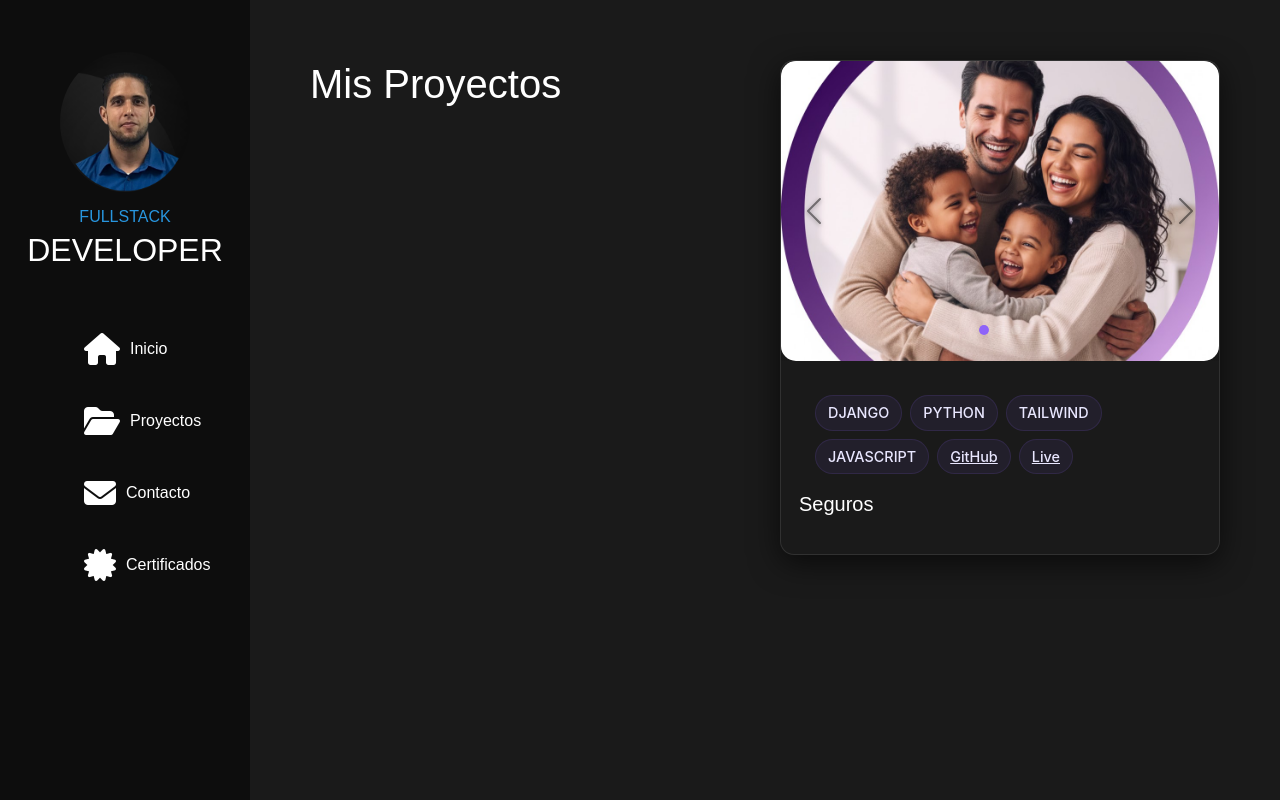
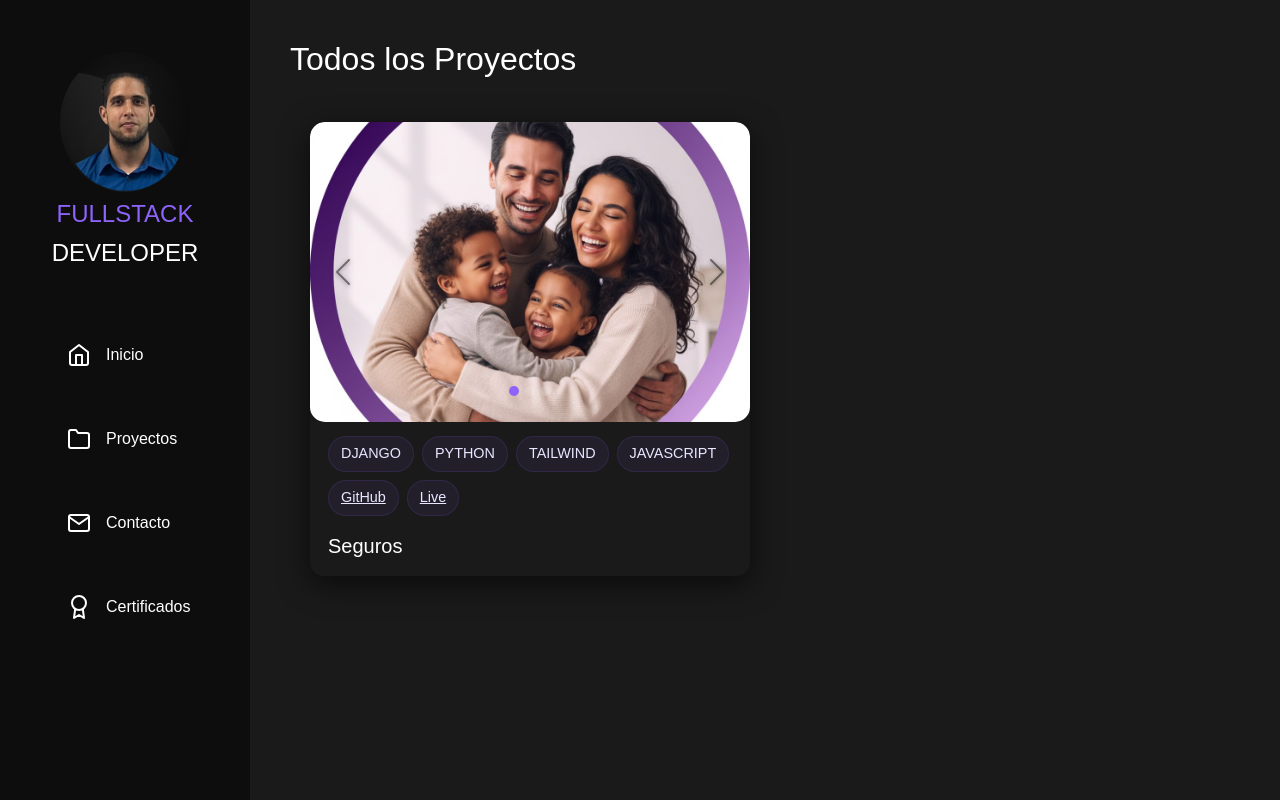
Before and after one commit to Flarxx/PortFolio, a Django app: page /proyectos/ in a window 1280 px wide. Run offline with Django 5.2, Linux system fonts and the light colour scheme; data comes from the database, SQL or seed files in the repository; both versions use the stored data as it was after the commit.

Commit message:
mejoras en el diseño

```diff
--- a/nucleo/static/css/styles.css
+++ b/nucleo/static/css/styles.css
@@ -7,18 +11,24 @@
 body {
     margin: 0;
     font-family: Arial, sans-serif;
-  background-color: #0d0d0d;
+    background-color: #0d0d0d; /* Fondo oscuro principal */
     color: #fff;
-  display: flex;
+    display: flex; /* Permite que la barra lateral y el contenido se alineen */
 }
 
+/* =======================================
+   2. BARRA LATERAL (SIDEBAR)
+   ======================================= */
 .sidebar {
     width: 250px;
     background-color: #0d0d0d;
     padding: 20px;
     box-sizing: border-box;
+    /* Asegura que la barra lateral tenga la altura mínima de la ventana */
+    min-height: 100vh;
 }
 
+/* --- Perfil y Título --- */
 .profile {
     text-align: center;
     margin-bottom: 30px;
@@ -34,8 +44,15 @@ body {
 
 .profile h2 span {
     margin: 10px 0 5px;
+    font-size: 1.5rem;
+}
+
+.develo1 {
+    color: #8e63f9; /* Color azul para énfasis */
+}
+
+.develo {
     font-size: 1rem;
-    color: #2896df;
 }
 
 .profile .tag {
@@ -43,18 +60,17 @@ body {
     color: #aaa;
 }
 
+/* --- Navegación --- */
 nav ul {
     list-style: none;
     padding: 0;
-    margin-left: 4rem;
+    margin-left: 2rem;
     margin-top: 4rem;
-
 }
 
 nav ul li {
-    margin: 15px 0;
-    margin-top: 2.5rem;
-
+    /* Margen de 15px arriba y abajo para separar los enlaces */
+    margin: 40px 0;
 }
 
 nav ul li a {
@@ -62,34 +78,59 @@ nav ul li a {
     text-decoration: none;
     display: flex;
     align-items: center;
-    font-size: 1em;
-
+    font-size: 1rem;
+    padding: 10px 15px;
+    border-radius: 8px;
+    transition: all 0.3s ease;
+    position: relative;
 }
 
-nav ul li a span {
-    margin-right: 10px;
-    font-size: 1.3em;
+/* Estilo para los iconos dentro de los enlaces */
+nav ul li a svg {
+    margin-right: 15px;
+    width: 24px;
+    height: 24px;
+    stroke-width: 2;
+    transition: all 0.3s ease;
+    stroke: #fff;
 }
 
+nav ul li a:hover {
+    color: #8e63f9;
+    background-color: rgba(142, 99, 249, 0.1);
+    transform: translateX(10px);
+}
+
+
+nav ul li a:hover svg {
+    stroke: #8e63f9;
+    filter: drop-shadow(0 0 5px rgba(142, 99, 249, 0.6));
+}
+
+
+
+
+/* =======================================
+   3. CONTENIDO PRINCIPAL (MAIN-CONTENT)
+   ======================================= */
 .main-content {
     flex: 1;
     padding: 40px;
-  min-height: 100%vh;
-  background: #1a1a1a; /* light grey (content tone) */
+    background: #1a1a1a;
     color: #fff;
-  display: grid;
-  grid-template-columns: repeat(auto-fit, minmax(250px, 1fr));
-  gap: 20px;
-  min-height: 100vh; /* para que tenga mínimo altura completa */
+    /* Cambia a display: block o flex-direction: column */
+    display: block;
+    min-height: 100vh;
 }
 
-/* Estilos para las tarjetas en la vista principal */
+/* --- Tarjetas de la Home (Grid) --- */
+/* NOTA: 'grid-cards' parece redundante con 'main-content' si solo hay tarjetas */
 .grid-cards {
     display: grid;
     grid-template-columns: repeat(4, 1fr);
     gap: 20px;
     padding: 40px;
-  background: #1a1a1a; /* light grey (content tone) */
+    background: #1a1a1a;
 }
 
 .card {
@@ -131,120 +170,58 @@ nav ul li a span {
     font-size: 0.8rem;
 }
 
-/* Tarjetas anchas (rectangulares horizontales) */
 .card.wide {
     grid-column: span 2;
     font-size: 2rem;
 }
 
-/* Botón estilo enlace */
+/* --- Botones y utilidades --- */
 .btn {
     display: inline-block;
-  color: #2896df;
+    color: #8e63f9;
     text-decoration: none;
     font-weight: bold;
     font-size: 1.5rem;
 }
+
 .btn-certificados {
-  color: #2896df;
+    color: #8e63f9;
     text-decoration: none;
     font-weight: bold;
     font-size: 1.5rem;
     margin-top: 20px;
 }
 
-ul li a i {
-  margin-right: 10px;
-  font-size: 2em;
+.btn-project {
+    display: inline-block;
+    background: linear-gradient(90deg, #8e63f9, #6a4ef0);
+    color: white;
+    padding: 8px 14px;
+    border-radius: 8px;
+    text-decoration: none;
+    font-weight: 600;
 }
 
-/* estilo para mis tarjeta de presentacion del proyecto */
-
+/* =======================================
+   4. ESTILOS DE PROYECTOS (VISTA DE PROYECTOS)
+   ======================================= */
 .grid-proyectos {
     display: grid;
-  grid-template-columns: repeat(2, 1fr); /* Aquí forzamos 2 columnas iguales */
-  gap: 40px;
-  background: #1a1a1a; /* light grey (content tone) */
-}
-
-.card-carrousel {
-  background-color: #1a1a1a;
-  color: white;
-  font-size: 2.5rem;
-  transition: transform 0.2s ease;
-  border-radius: 12px;
-  display: flex;
-  flex-direction: column;
-  border: 1px solid rgba(255, 255, 255, 0.1); /* borde del color de la marca */
-  padding-bottom: 20px;
-}
-
-.carousel-item img {
-    border-radius: 15px; /* ajusta el valor según el redondeo que quieras */
-}
-
-.tech-tags {
-    display: flex;
-    flex-wrap: wrap;
-    gap: 5px;
-    margin-top: 20px;
-    margin-left: 16px;
-}
-
-.tag {
-    display: inline-block;
-    color: rgba(255, 255, 255, 0.4);
-    padding: 2px 20px;
-    border: 1px solid rgba(255, 255, 255, 0.1); /* borde del color de la marca */
-    border-radius: 5px;
-    margin: 5px;
-    font-size: 0.4em;
-    font-family: 'Inter', 'Roboto', sans-serif;
-    font-weight: 300;
-
-}
-
-.card-carrousel h3 {
-  margin-left: 20px;
-  margin-top: 10px;
-}
-
-.carousel {
-  height: 100%;
-}
-
-.carousel-inner {
-  height: 100%;
-}
-
-.carousel-item img {
-  height: 100%;
-  width: 100%;
-}
-
-
-.home {
-    width: 30px;
-    height: 30px;
-    margin-right: 10px;
-    color: white;
-}
-
-/* ----- Professional project styles ----- */
-.grid-proyectos {
-    display: grid;
+    /* Se usa 2 columnas por defecto para escritorio, se ajusta en media queries */
     grid-template-columns: repeat(2, 1fr);
     gap: 30px;
     padding: 20px;
+    background: #1a1a1a;
     align-items: start;
 }
 
+/* --- Estilo de Tarjeta de Proyecto (Carrusel) --- */
 .card-carrousel {
-  background-color: #1a1a1a; /* ensure same content tone */
+    background-color: #1a1a1a;
     color: #fff;
     border-radius: 14px;
     overflow: hidden;
-  box-shadow: 0 8px 30px rgba(0,0,0,0.6), inset 0 1px 0 rgba(255,255,255,0.02);
+    box-shadow: 0 8px 30px rgba(0, 0, 0, 0.6), inset 0 1px 0 rgba(255, 255, 255, 0.02);
     transition: transform 220ms ease, box-shadow 220ms ease;
     display: flex;
     flex-direction: column;
--- a/nucleo/templates/nucleo/Proyectos.html
+++ b/nucleo/templates/nucleo/Proyectos.html
@@ -2,11 +2,12 @@
 {% load static %}
 
 {% block content %}
+
+    <h2 class="mb-4 text-white">Todos los Proyectos</h2>
+
     <div class="grid-proyectos">
 
         {% for project in projects %}
-    <div class="caja1"><h1>Mis Proyectos</h1></div>
-
         <div class="card-carrousel">
             <div id="carousel{{ forloop.counter }}" class="carousel slide">
                 <div class="carousel-indicators">
@@ -65,6 +66,4 @@
         </div>
         {% endfor %}
 
-</div>
-
-{% endblock %}
+    </div> {% endblock %}
--- a/nucleo/templates/nucleo/layout.html
+++ b/nucleo/templates/nucleo/layout.html
@@ -6,31 +6,51 @@
     <title>Mi Portafolio</title>
     <link href="https://cdn.jsdelivr.net/npm/bootstrap@5.3.3/dist/css/bootstrap.min.css" rel="stylesheet">
     <link rel="stylesheet" href="{% static 'css/styles.css' %}">
-    <link rel="stylesheet" href="https://cdnjs.cloudflare.com/ajax/libs/font-awesome/6.5.0/css/all.min.css">
-    <link rel="stylesheet" href="https://cdnjs.cloudflare.com/ajax/libs/font-awesome/6.5.0/css/all.min.css">
-</head>
+
+    </head>
 <body>
     <div class="sidebar">
         <div class="profile">
             <img src="{% static 'img/FOTO-PRUEBA.png' %}" alt="Perfil">
-            <h2><span>FULLSTACK</span> DEVELOPER</h2>
-
+            <h2><span class="develo1">FULLSTACK</span> <span class="develo">DEVELOPER</span></h2>
         </div>
         <nav>
             <ul>
-            <li><a href="{% url 'home' %}"><i class="fas fa-house"></i> Inicio</a></li>
-            <li><a href="{% url 'proyectos' %}"><i class="fas fa-folder-open"></i> Proyectos</a></li>
-            <li><a href="{% url 'contacto' %}"><i class="fas fa-envelope"></i> Contacto</a></li>
-            <li><a href="{% url 'certificados' %}"><i class="fas fa-certificate"></i> Certificados</a></li>
+                <li>
+                    <a href="{% url 'home' %}">
+                        <i data-feather="home"></i> Inicio
+                    </a>
+                </li>
+                <li>
+                    <a href="{% url 'proyectos' %}">
+                        <i data-feather="folder"></i> Proyectos
+                    </a>
+                </li>
+                <li>
+                    <a href="{% url 'contacto' %}">
+                        <i data-feather="mail"></i> Contacto
+                    </a>
+                </li>
+                <li>
+                    <a href="{% url 'certificados' %}">
+                        <i data-feather="award"></i> Certificados
+                    </a>
+                </li>
             </ul>
         </nav>
     </div>
 
     <div class="main-content">
         {% block content %}
-        <!-- Aquí irán las demás vistas -->
         {% endblock %}
     </div>
+
     <script src="https://cdn.jsdelivr.net/npm/bootstrap@5.3.3/dist/js/bootstrap.bundle.min.js"></script>
+
+    <script src="https://unpkg.com/feather-icons"></script>
+
+    <script>
+        feather.replace();
+    </script>
 </body>
 </html>
```
Also changed, not shown: other parts of nucleo/static/css/styles.css (+102 -49 lines), db.sqlite3. Lines whose indentation alone changed are shown as unchanged.
